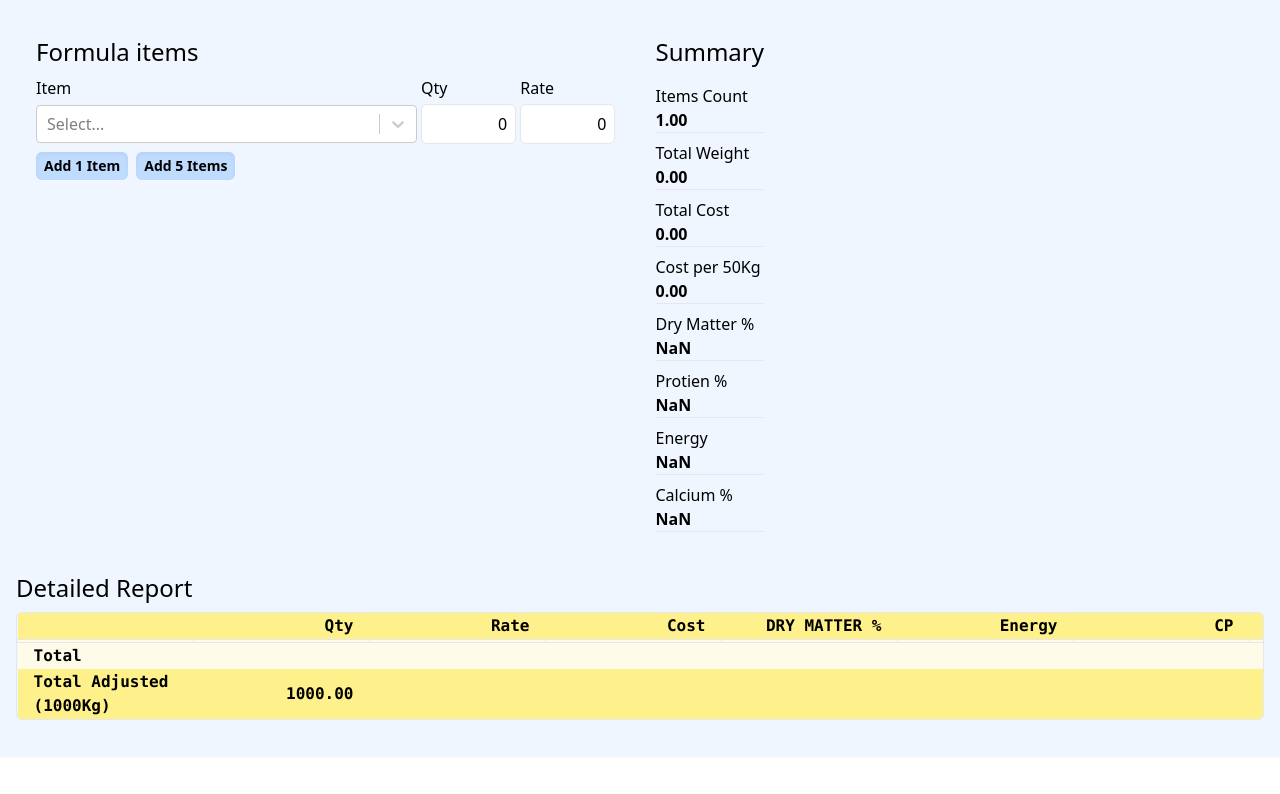
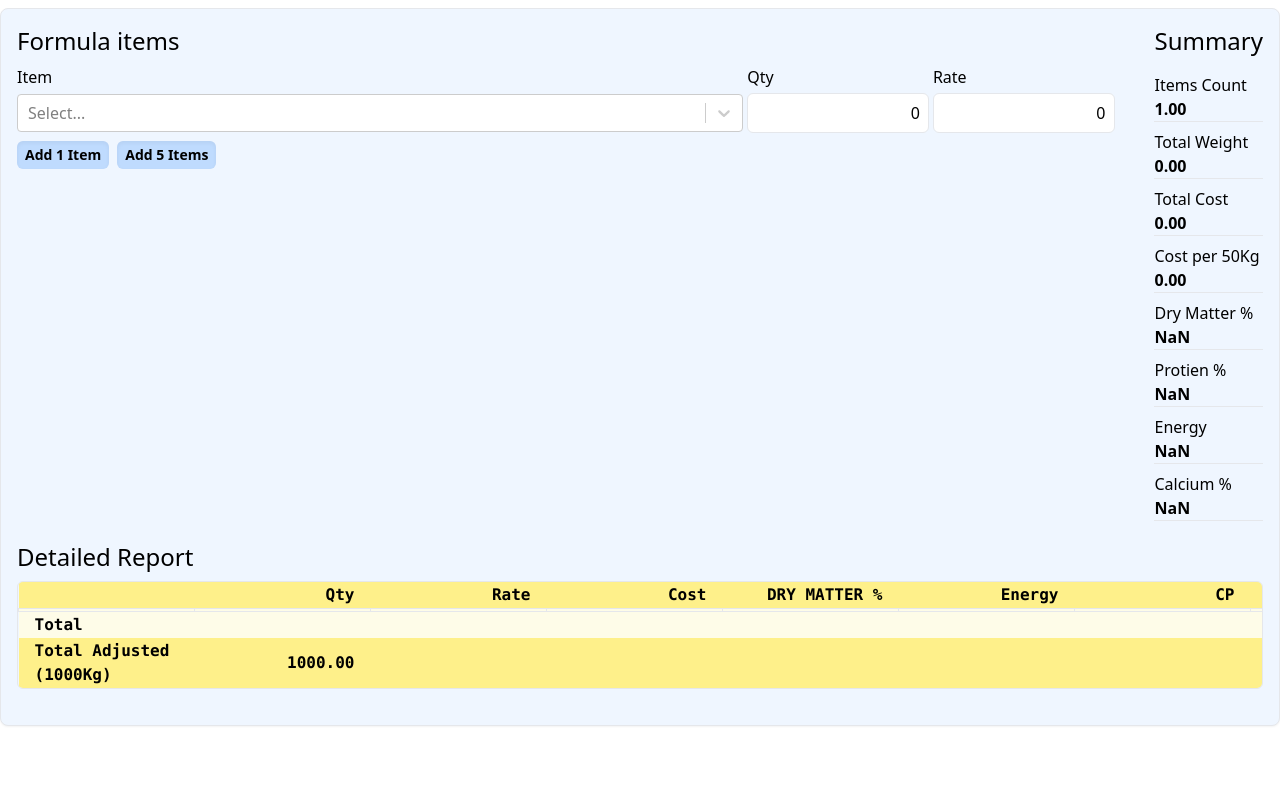
Before and after one commit to msafdaar/feed-energy-protien, a React (Vite) app: page / in a window 1280 px wide. Shown: the top 794 px of the page. Built offline with nearby package versions, Linux system fonts and the light colour scheme.

Commit message:
update styles, widths of input container

```diff
--- a/src/App.jsx
+++ b/src/App.jsx
@@ -33,9 +33,9 @@ function App() {
     event.target.select()
   }
   return (
-    <div className='w-screen max-w-7xl p-4 flex flex-col bg-blue-50 shadow-sm'>
-    <div className='max-w-3xl p-5 rounded-md flex gap-5 sm:gap-10 flex-col sm:flex-row'>
-    <div className=''>
+    <div className='w-screen max-w-7xl p-4 m-2 rounded-lg border shadow-sm flex flex-col bg-blue-50'>
+    <div className='max-w-7xl flex gap-5 sm:gap-10 flex-col sm:flex-row'>
+    <div className='grow'>
     <h2 className='text-2xl mb-2'>Formula items</h2>
     <div className='flex gap-1 mb-1'>
       <div className='w-4/6'>Item</div>
```
